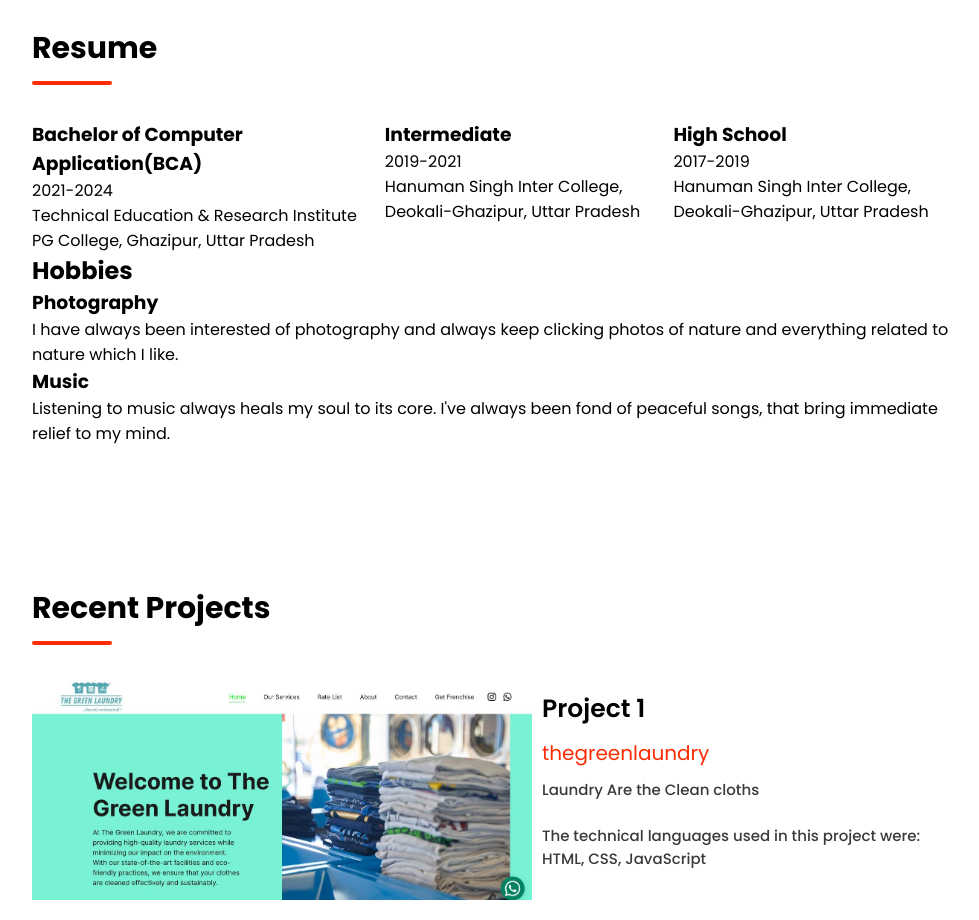
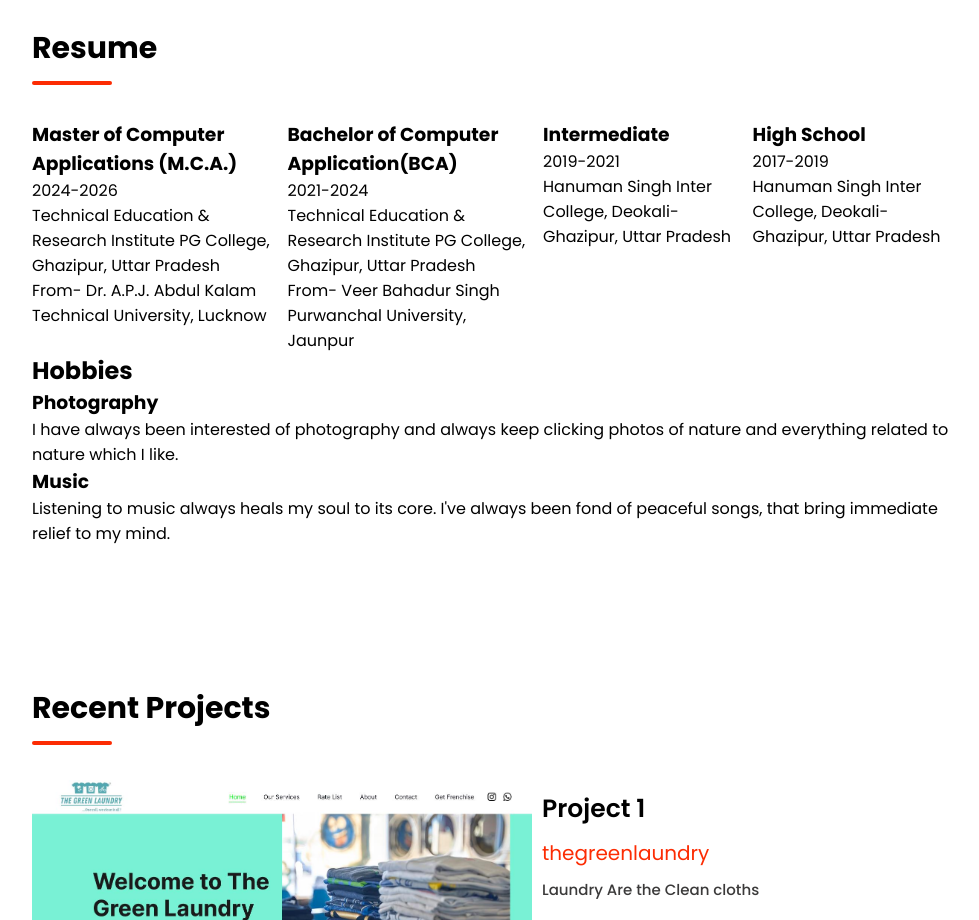
Before and after one commit to PreetamKumarChaurasiya/portfolio, a plain HTML site: page index.html in a window 1280 px wide. Shown: the part 1940-2860 px from the top of the page, without its empty margins (298-1277 px from the left). Drawn offline with nearby package versions, Linux system fonts and the light colour scheme.

Commit message:
Update index.html

```diff
--- a/index.html
+++ b/index.html
@@ -193,11 +193,18 @@
 
             <div class="resume-row">
                 <!-- left cols  -->
+                <div class="my-edu">
+                        <h3> Master of Computer Applications (M.C.A.)</h3>
+                        <span class="sp-box">2024-2026</span>
+                        <p>Technical Education & Research Institute PG College, Ghazipur, Uttar Pradesh</p>
+                        <p>From- Dr. A.P.J. Abdul Kalam Technical University, Lucknow</p>
+                    </div>
 
                     <div class="my-edu">
                         <h3>Bachelor of Computer Application(BCA)</h3>
                         <span class="sp-box">2021-2024</span>
                         <p>Technical Education & Research Institute PG College, Ghazipur, Uttar Pradesh</p>
+                        <p>From- Veer Bahadur Singh Purwanchal University, Jaunpur </p>
                     </div>
 
                     <div class="my-edu">
```
